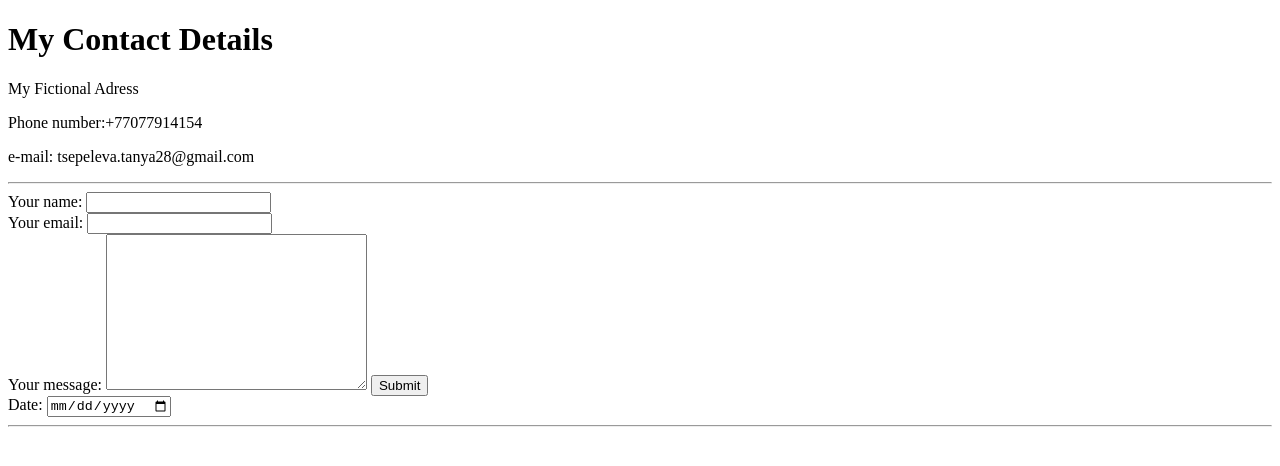
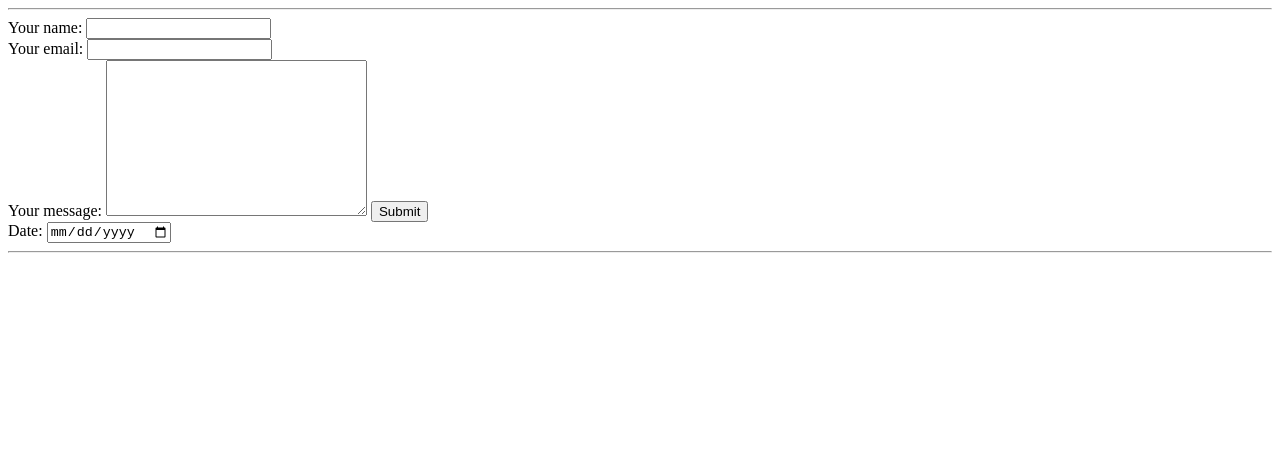
Before and after one commit to Tatyanatts/cv, a plain HTML site: page contactme.html in a window 1280 px wide. Drawn offline with Linux system fonts and the light colour scheme.

Commit message:
Update contactme.html

```diff
--- a/contactme.html
+++ b/contactme.html
@@ -7,14 +7,10 @@
 </head>
 
 <body>
-  <h1>My Contact Details</h1>
-  <p>My Fictional Adress</p>
-  <p>Phone number:+77077914154</p>
-  <p>e-mail: tsepeleva.tanya28@gmail.com</p>
 
   <!--FORM-->
   <hr />
-  <form action="mailto:tsepeleva.tanya28@gmail.com" method="post" enctype="text/plain">
+  <form action="mailto:tsepeleva.tanya00@mail.ru" method="post" enctype="text/plain">
     <label>Your name:</label>
     <input type="text" name="yourName" value="" /><br />
     <label>Your email:</label>
```
